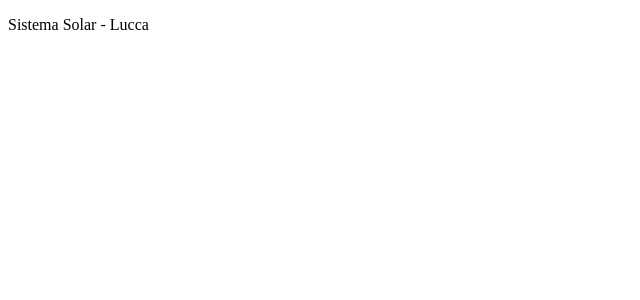
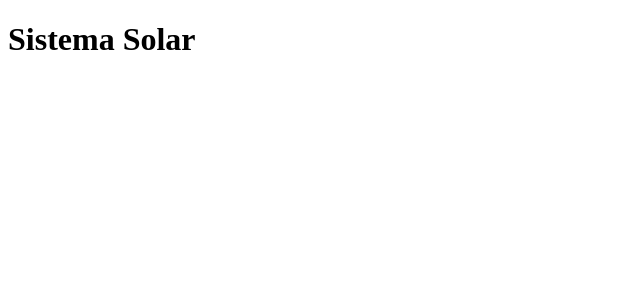
Before and after one commit to luccarendall/solar-system-project, a React (Create React App) app: page / in a window 1280 px wide. Shown: the top 300 px of the page, without its empty margins (0-640 px from the left). Built offline with nearby package versions, Linux system fonts and the light colour scheme.

Commit message:
Possivel erro de repositorio do componente Header

```diff
--- a/src/App.js
+++ b/src/App.js
@@ -1,8 +1,10 @@
+// Arquivo JS principal
 import React from 'react';
+import Header from './components/index';
 
 class App extends React.Component {
   render() {
-    return (<p>Sistema Solar - Lucca</p>);
+    return (<Header />);
   }
 }
 
--- a/src/components/index.js
+++ b/src/components/index.js
@@ -2,11 +2,12 @@ import React from 'react';
 
 class Header extends React.Component {
   render() {
-    };
-     <header>
-         <h1>Sistema Solar</h1>
-     </header>
-    ;
-  };
+    return (
+      <header>
+        <h1>Sistema Solar</h1>
+      </header>
+    );
+  }
+}
 
 export default Header;
```
